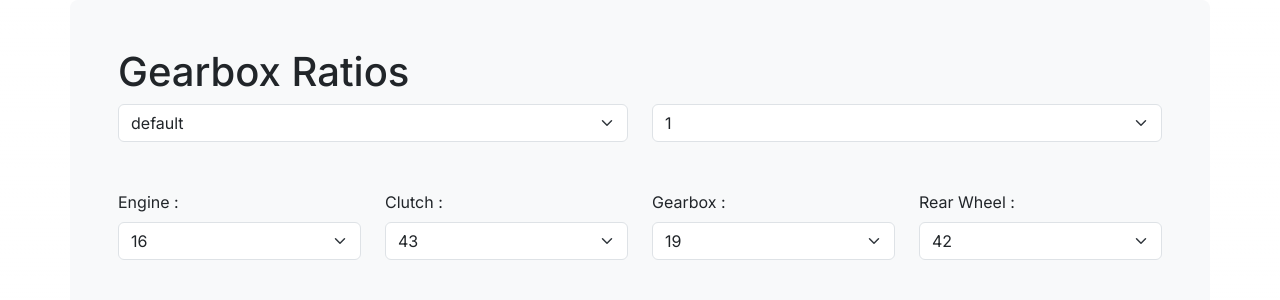
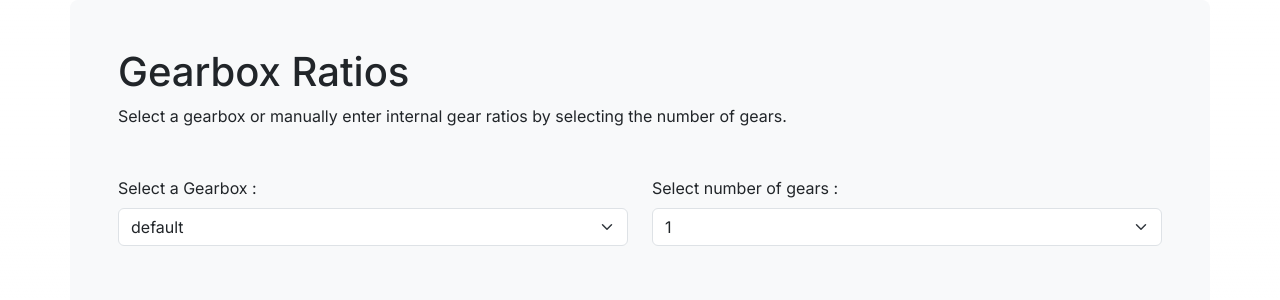
Before and after one commit to mnunn2/gearbox-ratios, a Next.js app: page / in a window 1280 px wide. Shown: the top 300 px of the page. Built offline with nearby package versions, Linux system fonts and the light colour scheme.

Commit message:
tided up spacing and validation

```diff
--- a/src/app/page.tsx
+++ b/src/app/page.tsx
@@ -4,7 +4,6 @@ import GbRatios from "@/components/gbRatios";
 export default function Home() {
   return (
     <Container className="p-5 mb-4 bg-light rounded-3">
-      <h1 className="header">Gearbox Ratios</h1>
       <GbRatios />
     </Container>
   );
--- a/src/components/RoadSpeeds.tsx
+++ b/src/components/RoadSpeeds.tsx
@@ -87,10 +87,10 @@ export default function RoadSpeeds({ oRatios }: { oRatios: Ratios }) {
   return (
     <>
       <Form>
-        <Row>
+        <Row className="mb-3">
           <Col>
             <Form.Label>
-              Rear wheel rolling radius <b>{wheelRad}</b>
+              Rear wheel rolling radius <b>{wheelRad} &#34;</b>
             </Form.Label>
             <Form.Range
               min="10"
--- a/src/components/SelectGearbox.tsx
+++ b/src/components/SelectGearbox.tsx
@@ -12,7 +12,12 @@ export default function SelectGearbox({
 }) {
   return (
     <>
-      <Form.Select value={gbName} onChange={(e) => gbSelect(e)}>
+      <Form.Label>Select a Gearbox : </Form.Label>
+      <Form.Select
+        className="mb-3"
+        value={gbName}
+        onChange={(e) => gbSelect(e)}
+      >
         {gearData.map((g) => {
           return (
             <option value={g.name} key={g.id}>
--- a/src/components/SelectNumGears.tsx
+++ b/src/components/SelectNumGears.tsx
@@ -12,7 +12,12 @@ export default function SelectNumGears({
 }) {
   return (
     <>
-      <Form.Select value={manGearNum} onChange={(e) => gearNumSelect(e)}>
+      <Form.Label>Select number of gears : </Form.Label>
+      <Form.Select
+        className="mb-3"
+        value={manGearNum}
+        onChange={(e) => gearNumSelect(e)}
+      >
         {numOfGears.map((n, i) => {
           return (
             <option value={n} key={i}>
--- a/src/components/SetIntRatiosForm.tsx
+++ b/src/components/SetIntRatiosForm.tsx
@@ -15,23 +15,23 @@ export default function InternalRatioForm({
 
   const handleSubmit = (e: FormEvent<HTMLFormElement>) => {
     const form = e.currentTarget;
+    // TODO: "remove console.log";
+    console.log("form", form);
     if (form.checkValidity() === false) {
       e.preventDefault();
       e.stopPropagation();
     }
-
     e.preventDefault();
     setValidated(true);
-
+    if (form.checkValidity() === true) {
       let intRatios: Ratios = [];
-
       const formData = new FormData(e.target as HTMLFormElement);
-
       for (let [key, value] of formData.entries()) {
         intRatios.push(parseFloat(value as string));
       }
       intRatios.push(1);
       setIntRatiosForm(intRatios);
+    }
   };
 
   return (
@@ -46,7 +46,7 @@ export default function InternalRatioForm({
     `}
       </style>
       <Form noValidate validated={validated} onSubmit={handleSubmit}>
-        <Form.Label>Ratios as a single number 2.54</Form.Label>
+        <Form.Label>Ratios as a single number E.g 2.54</Form.Label>
         {[...Array(manGearNum - 1)].map((x, i) => {
           return (
             <Form.Group key={i} as={Col} md="5" controlId="basicInput">
@@ -55,7 +55,10 @@ export default function InternalRatioForm({
                   {gearName[i]}
                 </InputGroup.Text>
                 <Form.Control
-                  type="text"
+                  type="number"
+                  min="1.01"
+                  max="3.99"
+                  step="0.01"
                   name={gearName[i]}
                   placeholder="Ratio"
                   aria-describedby="inputGroupPrepend"
@@ -80,23 +83,8 @@ export default function InternalRatioForm({
             />
           </InputGroup>
         </Form.Group>
-        <Button type="submit">Submit form</Button>
+        <Button type="submit">Update</Button>
       </Form>
-      {/* <Form.Label>Ratios as a single number 2.54</Form.Label>
-      {[...Array(manGearNum - 1)].map((x, i) => {
-        return (
-          <InputGroup key={i} className="mb-3">
-            <InputGroup.Text className="foo" id="bar">
-              {gearName[i]}
-            </InputGroup.Text>
-            <Form.Control type="email" placeholder="1 to 5" />
-          </InputGroup>
-        );
-      })}
-      <InputGroup className="mb-3">
-        <InputGroup.Text id="foo">Top</InputGroup.Text>
-        <Form.Control type="email" placeholder="1" readOnly />
-      </InputGroup> */}
     </>
   );
 }
--- a/src/components/gbRatios.tsx
+++ b/src/components/gbRatios.tsx
@@ -1,7 +1,7 @@
 "use client";
 import { ChangeEvent, useReducer } from "react";
 import Container from "react-bootstrap/Container";
-import { Row, Col, Form } from "react-bootstrap";
+import { Row, Col, Collapse } from "react-bootstrap";
 // data and utils
 import { gearData } from "@/lib/data";
 import { Sprocs, Ratios } from "@/lib/defs";
@@ -60,7 +60,16 @@ export default function GbRatios() {
 
   return (
     <>
-      <Row>
+      {state.showIntro && (
+        <Row className="mb-5">
+          <div id="intro">
+            <h1 className="header">Gearbox Ratios</h1>
+            Select a gearbox or manually enter internal gear ratios by selecting
+            the number of gears.
+          </div>
+        </Row>
+      )}
+      <Row className="mb-3">
         <Col lg={6} md={6} sm={12} xs={12}>
           <SelectGearbox gbSelect={handleSetGb} gbName={state.gbName} />
           {state.showGears && (
@@ -80,15 +89,17 @@ export default function GbRatios() {
           )}
         </Col>
       </Row>
-      <Row className="mt-5">
+      <Row className="mb-3">
         <Col>
-          <SelectSprockets
-            sprocketSelect={handleSetSprocs}
-            sproc={state.sprocs}
-          />
+          {state.showOverall && (
+            <SelectSprockets
+              sprocketSelect={handleSetSprocs}
+              sproc={state.sprocs}
+            />
+          )}
         </Col>
       </Row>
-      <Row>
+      <Row className="mb-3">
         <Col lg={6} md={6} sm={12} xs={12}>
           {state.showOverall && (
             <OverallRatiosTable overallRatios={state.overallRatios} />
@@ -132,6 +143,7 @@ function reducer(state: typeof initState, n: Action): typeof initState {
         showOverall: true,
         showManIntIn: false,
         manGearNum: 1,
+        showIntro: false,
       };
     }
     case "setGearNum": {
@@ -143,6 +155,7 @@ function reducer(state: typeof initState, n: Action): typeof initState {
         showOverall: false,
         gbName: "default",
         sprocs: initState.sprocs,
+        showIntro: false,
       };
     }
     case "setSprocs": {
@@ -183,4 +196,5 @@ const initState = {
   showManIntIn: false,
   manGearNum: 1,
   showOverall: false,
+  showIntro: true,
 };
```
Lines whose indentation alone changed are shown as unchanged.
